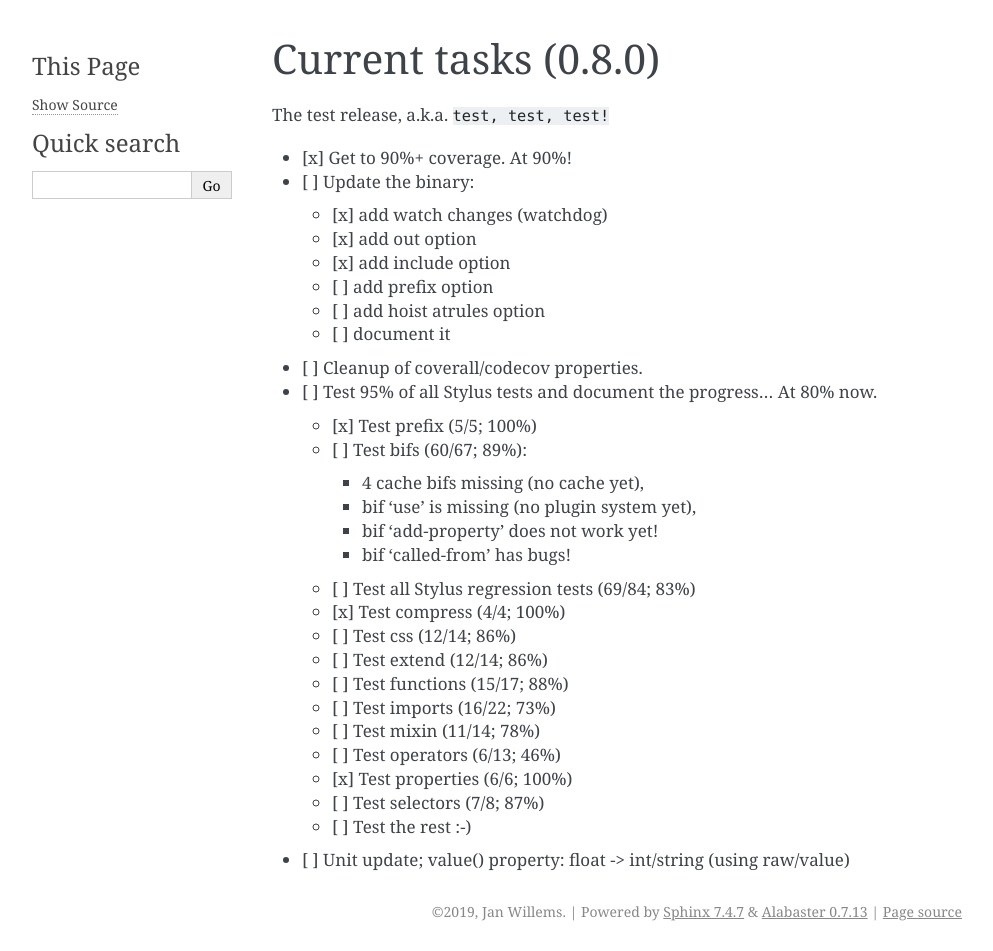
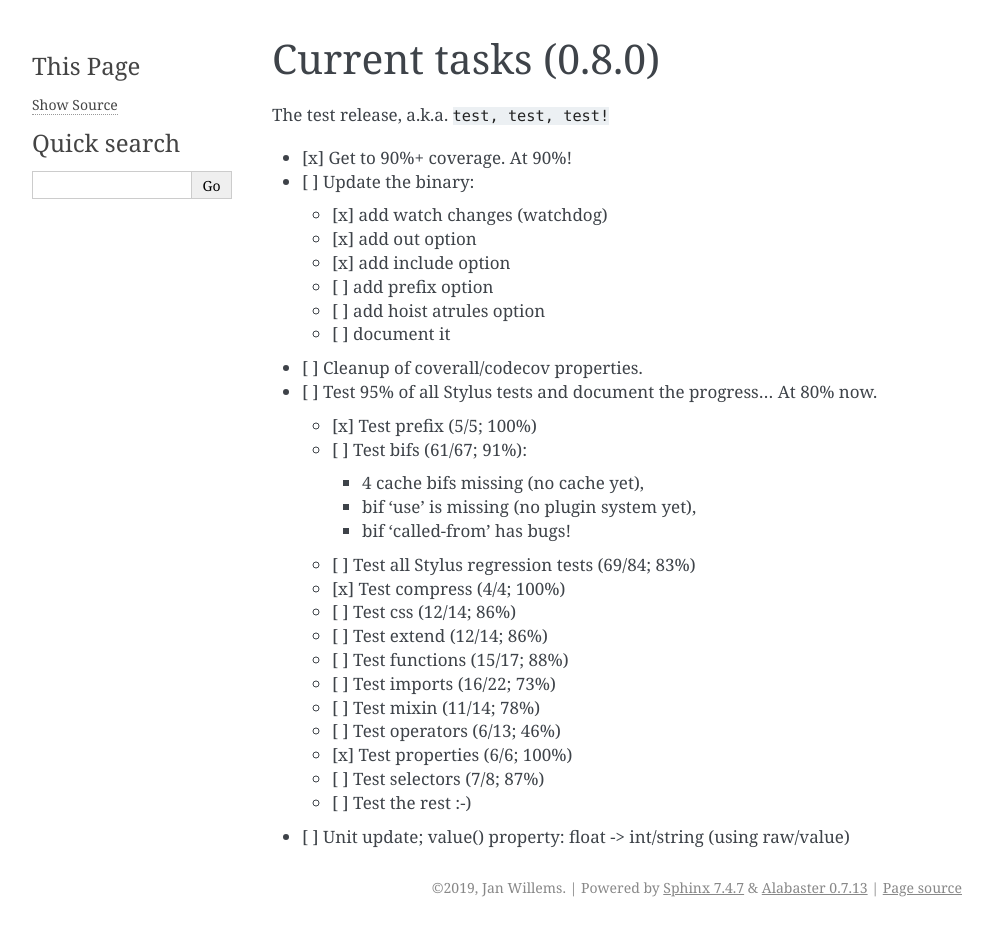
Before and after one commit to jw/stilus, a Sphinx documentation site: the page built from docs/plan/current.md, in a window 1280 px wide. Shown: the whole page, without its empty margins (148-1141 px from the left). Built offline with Sphinx 7.4.7, drawn with Linux system fonts in a browser that asks for light colours; after the commit the page ends 927 px from its top, so only the background shows below that.

Commit message:
Updated the progress.

```diff
--- a/docs/diff/tests.rst
+++ b/docs/diff/tests.rst
@@ -17,7 +17,7 @@ atblock.styl                                  stylus/cases                   ok
 atrules.compressed.styl                       stylus/cases/compress          ok
 atrules.styl                                  stylus/cases                   ok
 atscope.styl                                  stylus/cases                   ok
-bifs.add-property.styl                        stylus/cases                   not ok (needs work)
+bifs.add-property.styl                        stylus/cases                   ok
 bifs.base-convert.styl                        stylus/cases/bifs              ok
 bifs.blend.styl                               stylus/cases/bifs              ok
 bifs.cache.at-media.styl                                                     not implemented yet
--- a/docs/plan/current.md
+++ b/docs/plan/current.md
@@ -13,10 +13,9 @@ The test release, a.k.a. `test, test, test!`
  - [ ] Cleanup of coverall/codecov properties.
  - [ ] Test 95% of all Stylus tests and document the progress...  At 80% now.
      - [x] Test prefix (5/5; 100%)
-     - [ ] Test bifs (60/67; 89%):
+     - [ ] Test bifs (61/67; 91%):
          - 4 cache bifs missing (no cache yet),
          - bif 'use' is missing (no plugin system yet),
-         - bif 'add-property' does not work yet!
          - bif 'called-from' has bugs!
      - [ ] Test all Stylus regression tests (69/84; 83%)
      - [x] Test compress (4/4; 100%)
```
